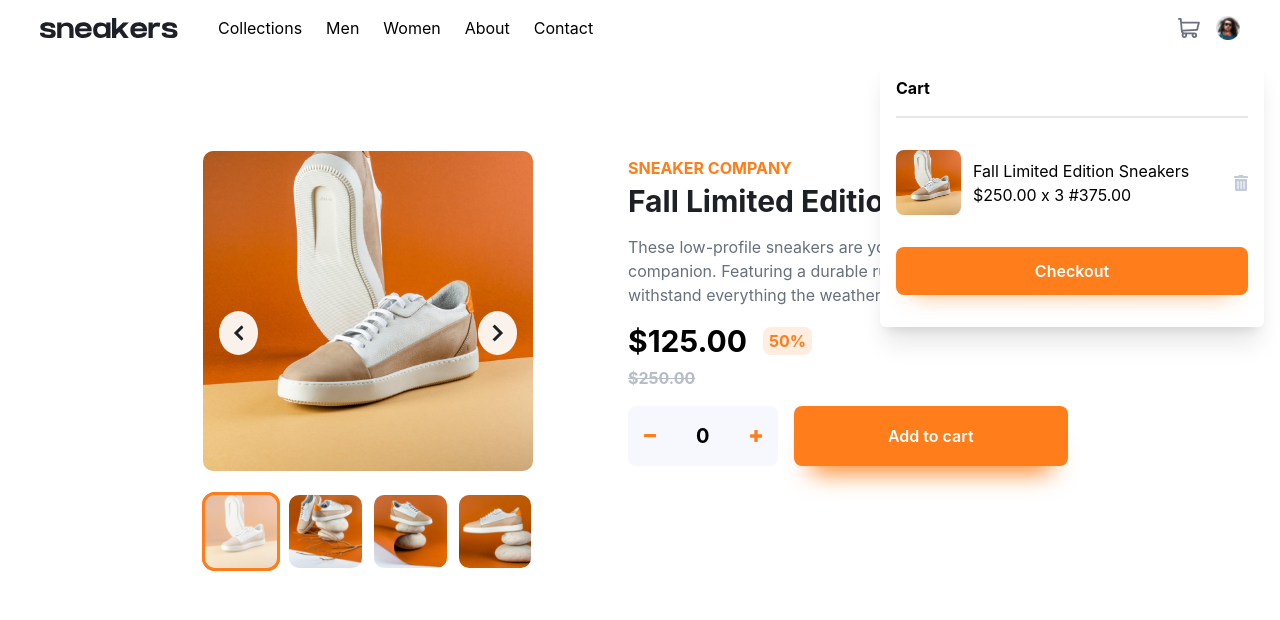
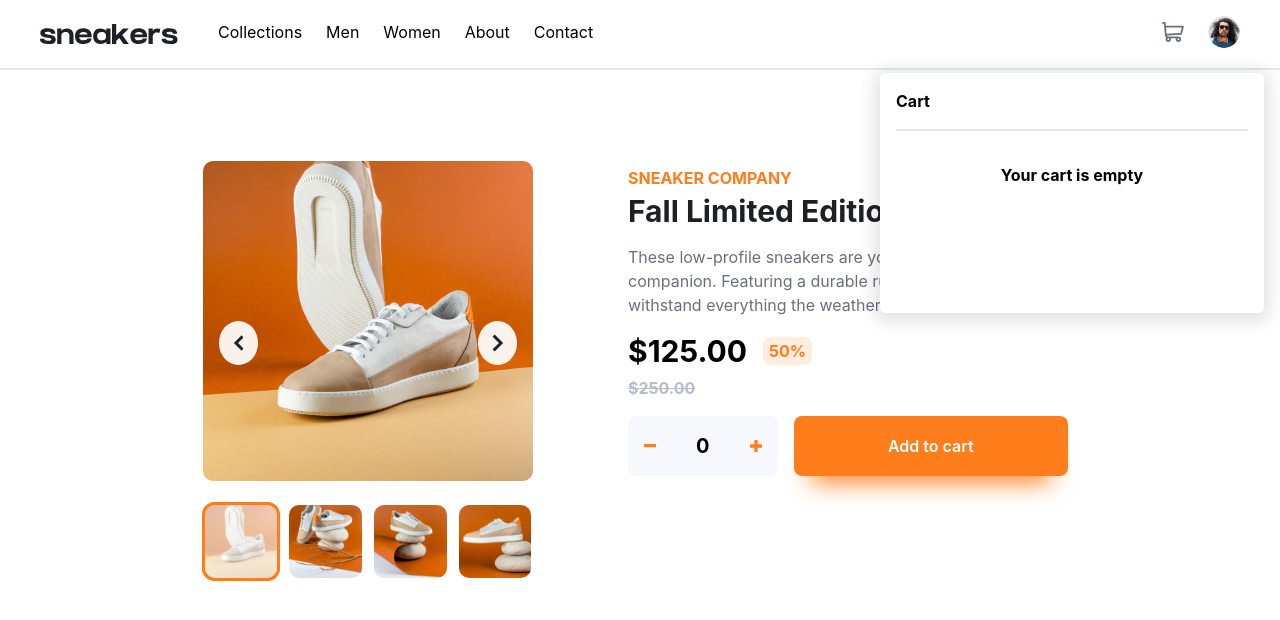
Before and after one commit to Dmitriy24S/e-commerce-product-page, a React (Create React App) app: page / in a window 1280 px wide. Both pictures are taken after a click on the picture 1189 px from the left and 28 px from the top of the page. Shown: the top 620 px of the page. Built offline with nearby package versions, Linux system fonts and the light colour scheme.

Commit message:
adjust header style, separate header/cart components

```diff
--- a/src/App.css
+++ b/src/App.css
@@ -12,6 +12,7 @@ header {
 }
 nav {
   transform: translateX(-100%);
+  -webkit-transition: transform 500ms ease-in-out;
   transition: transform 500ms ease-in-out;
 }
 .show nav {
@@ -29,6 +30,43 @@ nav {
   background-color: rgba(0, 0, 0, 0.6);
   top: 0;
   left: 0;
+}
+header li {
+  cursor: pointer;
+}
+header li:hover {
+  color: hsl(26deg 100% 55%);
+}
+.cart-icon:hover {
+  filter: brightness(0.5);
+}
+.customer-icon {
+  outline: 2.5px solid transparent;
+  border-radius: 50%;
+  -webkit-transition: outline 250ms ease-in-out;
+  transition: outline 250ms ease-in-out;
+}
+.customer-icon:hover {
+  outline: 2.5px solid hsl(26deg 100% 55%);
+}
+
+/* Cart overlay */
+.cart-overlay {
+  overflow: auto;
+  position: absolute;
+  z-index: 2;
+  top: 108%;
+  background-color: white;
+  border-radius: 6px;
+  min-height: 15rem;
+  box-shadow: 0px 3px 17px 5px rgb(0 0 0 / 12%);
+}
+.cart-product-preview-img {
+  width: 65px;
+  border-radius: 8px;
+}
+.checkout-btn {
+  box-shadow: 0 12px 25px -17px hsl(26deg 100% 55%);
 }
 
 /* ==================== */
@@ -180,23 +218,6 @@ nav {
   display: none;
 }
 
-/* Cart overlay */
-.cart-overlay {
-  position: absolute;
-  top: 0;
-  right: 1rem;
-  background-color: white;
-  border-radius: 6px;
-  min-height: 15rem;
-}
-.cart-product-preview-img {
-  width: 65px;
-  border-radius: 8px;
-}
-.checkout-btn {
-  box-shadow: 0 12px 25px -17px hsl(26deg 100% 55%);
-}
-
 /* ============================ */
 /*      Tablet / Desktop       */
 /* =========================== */
@@ -208,6 +229,16 @@ nav {
   nav {
     transform: translateX(0);
     transition: none;
+  }
+  header li {
+    height: 100%;
+    padding-top: 1.2rem;
+    padding-bottom: 1.25rem;
+    cursor: pointer;
+    border-bottom: 3px solid transparent;
+  }
+  header li:hover {
+    border-bottom: 3px solid orange;
   }
   main {
     display: flex;
--- a/src/App.js
+++ b/src/App.js
@@ -1,25 +1,19 @@
 import { useState } from "react";
 import "./App.css";
-import HamburgerMenuIcon from "./images/icon-menu.svg";
-import HamburgerMenuCloseIcon from "./images/icon-close.svg";
 import { ReactComponent as CloseIcon } from "./images/icon-close.svg";
-import CompanyLogo from "./images/logo.svg";
-import CartIcon from "./images/icon-cart.svg";
-import CustomerIcon from "./images/image-avatar.png";
 import LeftArrow from "./images/icon-previous.svg";
 import RightArrow from "./images/icon-next.svg";
 import PlusIcon from "./images/icon-plus.svg";
 import MinusIcon from "./images/icon-minus.svg";
-import TrashIcon from "./images/icon-delete.svg";
 import { ProductData } from "./SliderImagesData";
+import Header from "./components/Header";
 
 function App() {
-  const [isHamburgerMenuOpen, setIsHamburgerMenuOpen] = useState(false);
   const [currentIndex, setCurrentIndex] = useState(0);
   const [cartAmount, setCartAmount] = useState(0);
   const [isImageFullscreen, setIsImageFullscreen] = useState(false);
   const [isCartOpen, setIsCartOpen] = useState(false);
-  const [isCartEmpty, setIsCartEmpty] = useState(false);
+  const [cartItems, setCartItems] = useState([]);
 
   const prevSlide = () => {
     setCurrentIndex(currentIndex === 0 ? ProductData[0].images.length - 1 : currentIndex - 1);
@@ -31,47 +25,12 @@ function App() {
   return (
     <div className="App">
       {/* Header */}
-      <header className="App-header flex justify-between">
-        {/* Left Header */}
-        <div
-          className={
-            isHamburgerMenuOpen
-              ? "show header-left flex items-center gap-4 pt-4 p-2 pb-5 sm:p-10 sm:pt-4 sm:pb-5 md:gap-10"
-              : "header-left flex items-center gap-4 p-2 pt-4 pb-5 sm:pt-4 sm:p-10 sm:pb-5 md:gap-10"
-          }
-        >
-          <button
-            className="z-20 border-none bg-transparent"
-            onClick={() => setIsHamburgerMenuOpen(!isHamburgerMenuOpen)}
-          >
-            {isHamburgerMenuOpen ? (
-              <img src={HamburgerMenuCloseIcon} alt="menu" />
-            ) : (
-              <img src={HamburgerMenuIcon} alt="menu" />
-            )}
-          </button>
-          <img src={CompanyLogo} alt="company logo" />
-          <nav className="fixed  h-screen top-0 left-0 p-10 pt-24 z-10 bg-white w-60 flex justify-center md:relative md:p-0 md:w-auto md:h-auto">
-            <ul className="flex flex-col gap-4 items-start font-bold md:flex-row md:font-normal md:gap-6">
-              <li>Collections</li>
-              <li>Men</li>
-              <li>Women</li>
-              <li>About</li>
-              <li>Contact</li>
-            </ul>
-          </nav>
-        </div>
-        {/* Right Header */}
-        <div className="header-right flex items-center gap-4 p-2 pt-4 pb-5 sm:p-10 sm:pt-4 sm:pb-5">
-          <img
-            src={CartIcon}
-            className="cursor-pointer"
-            alt="cart"
-            onClick={() => setIsCartOpen(!isCartOpen)}
-          />
-          <img src={CustomerIcon} alt="customer" className="w-6 cursor-pointer" />
-        </div>
-      </header>
+      <Header
+        setIsCartOpen={setIsCartOpen}
+        isCartOpen={isCartOpen}
+        cartItems={cartItems}
+        setCartItems={setCartItems}
+      />
 
       {/* Main */}
       <main className="relative">
@@ -100,6 +59,7 @@ function App() {
             {ProductData[0].images.map((image, index) => {
               return (
                 <div
+                  key={index}
                   className={
                     currentIndex === index
                       ? "product-thumbnail active-thumbnail cursor-pointer"
@@ -214,6 +174,7 @@ function App() {
               {ProductData[0].images.map((image, index) => {
                 return (
                   <div
+                    key={index}
                     className={
                       currentIndex === index
                         ? "product-thumbnail active-thumbnail cursor-pointer"
@@ -239,48 +200,6 @@ function App() {
           </div>
         )}
         {/* end fullscreen image overlay */}
-
-        {/* cart overlay */}
-        {isCartOpen && (
-          <div className="cart-overlay absolute right-4 top-0 px-4 py-4 pb-8 w-96 rounded-md shadow-xl flex flex-col">
-            <div className="cart-overlay__header font-bold text-left border-b-2 pb-4">Cart</div>
-            <div className="cart-product-preview pt-8 h-full flex flex-col gap-8">
-              {isCartEmpty ? (
-                <div className="empty-cart-container font-bold flex items-center justify-center h-full">
-                  Your cart is empty
-                </div>
-              ) : (
-                <>
-                  <div className="cart-data-container flex gap-3 items-center justify-between">
-                    <div className="cart-left flex gap-3">
-                      <div className="cart-product-preview_img">
-                        <img
-                          src={ProductData[0].images[0].image}
-                          alt="product preview"
-                          className="cart-product-preview-img"
-                        />
-                      </div>
-
-                      <div className="cart-product-preview__info flex flex-col items-start justify-center">
-                        {ProductData[0].product_name}
-                        <div>
-                          {ProductData[0].price} x 3 <span className="cart-total">#375.00</span>
-                        </div>
-                      </div>
-                    </div>
-
-                    <img src={TrashIcon} alt="delete" className="cursor-pointer" />
-                  </div>
-
-                  <button className="cart-btn checkout-btn py-3 px-4 rounded-lg font-semibold  ">
-                    Checkout
-                  </button>
-                </>
-              )}
-            </div>
-          </div>
-        )}
-        {/* end cart overlay */}
       </main>
     </div>
   );
--- /dev/null
+++ b/src/components/Cart.js
@@ -0,0 +1,65 @@
+import React from "react";
+import TrashIcon from "../images/icon-delete.svg";
+
+const Cart = ({ cartItems, setCartItems }) => {
+  const deleteItem = (name) => {
+    let newCartItems = cartItems.filter((item) => {
+      return item.name !== name;
+    });
+    setCartItems(newCartItems);
+  };
+
+  return (
+    <div className="cart-overlay absolute w-80 right-0 top-0 px-4 py-4 pb-8 rounded-md shadow-xl flex flex-col sm:right-4 sm:w-96 ">
+      <div className="cart-overlay__header font-bold text-left border-b-2 pb-4">Cart</div>
+      <div className="cart-product-preview pt-8 h-full flex flex-col gap-8">
+        {cartItems.length === 0 ? (
+          <div className="empty-cart-container font-bold flex items-center justify-center h-full">
+            Your cart is empty
+          </div>
+        ) : (
+          <>
+            {cartItems.map((product, index) => {
+              return (
+                <article key={index}>
+                  <div className="cart-data-container flex gap-3 items-center justify-between">
+                    <div className="cart-left flex gap-3">
+                      {/* product preview img */}
+                      <div className="cart-product-preview_img">
+                        <img
+                          src={process.env.PUBLIC_URL + product.img}
+                          alt="product preview"
+                          className="cart-product-preview-img"
+                        />
+                      </div>
+                      {/* cart product info */}
+                      <div className="cart-product-preview__info flex flex-col items-start justify-center">
+                        {product.name}
+                        <div className="cart-total-container">
+                          {`$${product.price} x ${product.amount}`}
+                          <span className="cart-total font-bold">{`$${product.total}`}</span>
+                        </div>
+                      </div>
+                    </div>
+
+                    <img
+                      src={TrashIcon}
+                      alt="delete"
+                      className="cursor-pointer"
+                      onClick={() => deleteItem(product.name)}
+                    />
+                  </div>
+                </article>
+              );
+            })}
+            <button className="cart-btn checkout-btn py-3 px-4 rounded-lg font-semibold  ">
+              Checkout
+            </button>
+          </>
+        )}
+      </div>
+    </div>
+  );
+};
+
+export default Cart;
--- /dev/null
+++ b/src/components/Header.js
@@ -0,0 +1,61 @@
+import React from "react";
+import { useState } from "react";
+import CompanyLogo from "../images/logo.svg";
+import CartIcon from "../images/icon-cart.svg";
+import CustomerIcon from "../images/image-avatar.png";
+import HamburgerMenuIcon from "../images/icon-menu.svg";
+import HamburgerMenuCloseIcon from "../images/icon-close.svg";
+import Cart from "./Cart";
+
+const Header = ({ setIsCartOpen, isCartOpen, setCartItems, cartItems }) => {
+  const [isHamburgerMenuOpen, setIsHamburgerMenuOpen] = useState(false);
+
+  return (
+    <header className="App-header flex justify-between md:border-b-2 md:border-slate-200	">
+      {/* Left side */}
+      <div
+        className={
+          isHamburgerMenuOpen
+            ? "show header-left flex items-center gap-4 px-2  sm:px-10 md:gap-10"
+            : "header-left flex items-center gap-4 px-2 sm:px-10 md:gap-10"
+        }
+      >
+        <button
+          className="z-20 border-none bg-transparent"
+          onClick={() => setIsHamburgerMenuOpen(!isHamburgerMenuOpen)}
+        >
+          {isHamburgerMenuOpen ? (
+            <img src={HamburgerMenuCloseIcon} alt="menu" />
+          ) : (
+            <img src={HamburgerMenuIcon} alt="menu" />
+          )}
+        </button>
+        <img src={CompanyLogo} alt="company logo" />
+        <nav className="fixed  h-screen top-0 left-0 p-10 pt-24 z-10 bg-white w-60 flex justify-center md:relative md:p-0 md:w-auto md:h-auto">
+          <ul className="flex flex-col gap-4 items-start font-bold md:flex-row md:font-normal md:gap-6">
+            <li>Collections</li>
+            <li>Men</li>
+            <li>Women</li>
+            <li>About</li>
+            <li>Contact</li>
+          </ul>
+        </nav>
+      </div>
+      {/* Right side */}
+      <div className="header-right flex items-center gap-6 p-2 pt-4 pb-5 sm:p-10 sm:pt-4 sm:pb-5">
+        <img
+          src={CartIcon}
+          className="cart-icon cursor-pointer transition"
+          alt="cart"
+          onClick={() => setIsCartOpen(!isCartOpen)}
+        />
+        <img src={CustomerIcon} alt="customer" className="customer-icon w-8 cursor-pointer" />
+      </div>
+      {/* Cart overlay */}
+      {isCartOpen && <Cart cartItems={cartItems} setCartItems={setCartItems} />}
+      {/* end cart overlay */}
+    </header>
+  );
+};
+
+export default Header;
```
